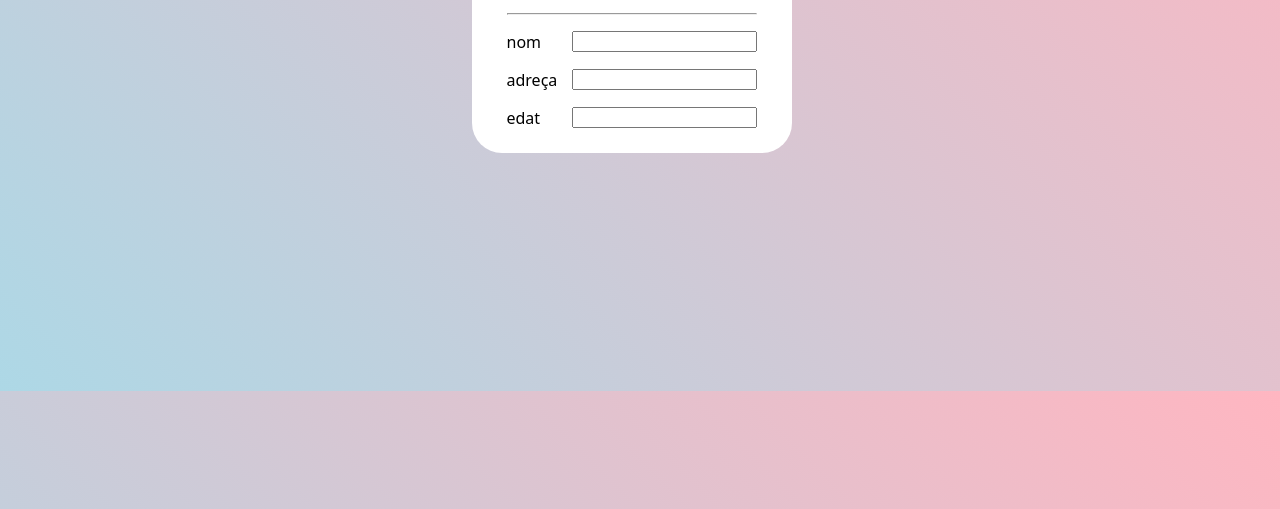
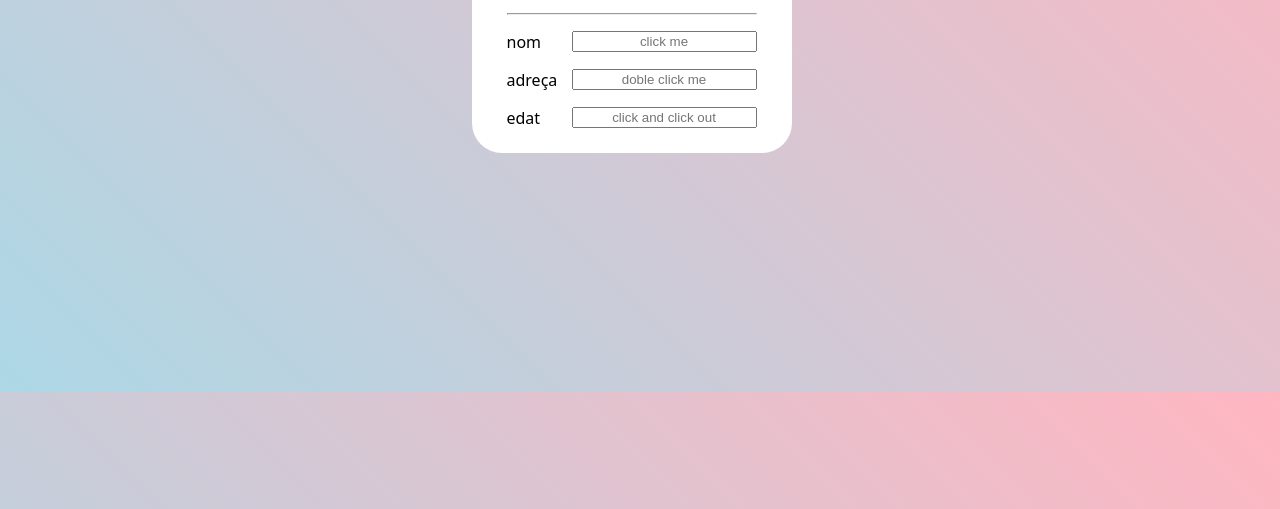
Before and after one commit to elgraotadeo/prova2_desembre, a plain HTML site: page index.html in a window 1280 px wide. Shown: the part 291-800 px from the top of the page. Drawn offline with Linux system fonts and the light colour scheme.

Commit message:
desenvolupament final prova

```diff
--- a/config.js
+++ b/config.js
@@ -2,8 +2,8 @@ function name(){
     document.getElementById('name').style.color="blue";
 }
 
-function birth_doble(){
-    document.getElementById('birth').style.color="lightpink";
+function address_doble(){
+    document.getElementById('address').style.color="lightpink";
 }
 
 function birth(){
--- a/index.html
+++ b/index.html
@@ -13,9 +13,9 @@
         <h1 id="pont">PONT</h1>
         <p class="pont">hola<br>bon dia</p>
         <hr>
-        <p id="name" onclick="name()">nom <input id="box_name"type="text"></p>
-        <p id="address">adreça <input id="box_address" type="text"></p>
-        <p id="birth" ondblclick="birth_doble()" >edat <input id="box_birth" type="text" onblur="birth()"></p>
+        <p id="name" onclick="name()">nom <input id="box_name"type="text" placeholder="click me"></p>
+        <p id="address" ondblclick="address_doble()">adreça <input id="box_address" type="text" placeholder="doble click me"></p>
+        <p id="birth">edat <input id="box_birth" type="text" onblur="birth()" placeholder="click and click out"></p>
     </div>
 </body>
 </html>
```
